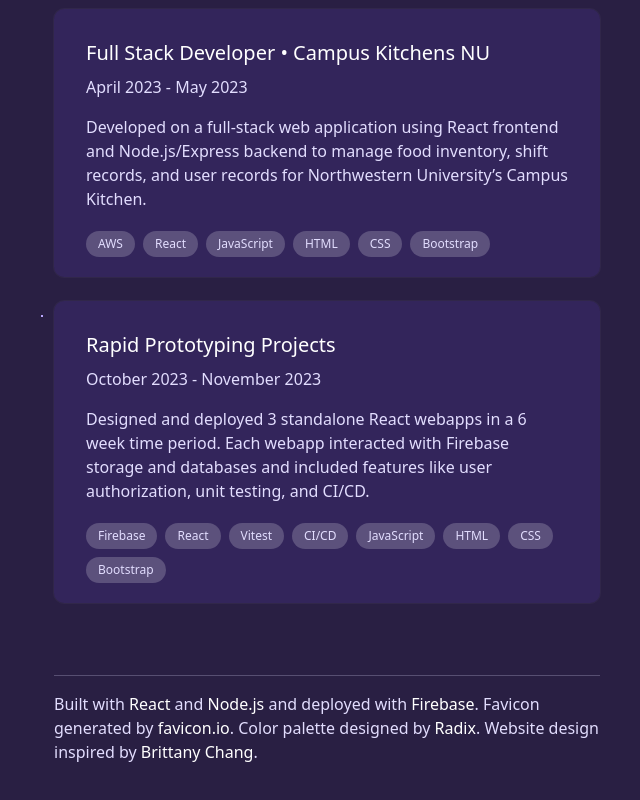
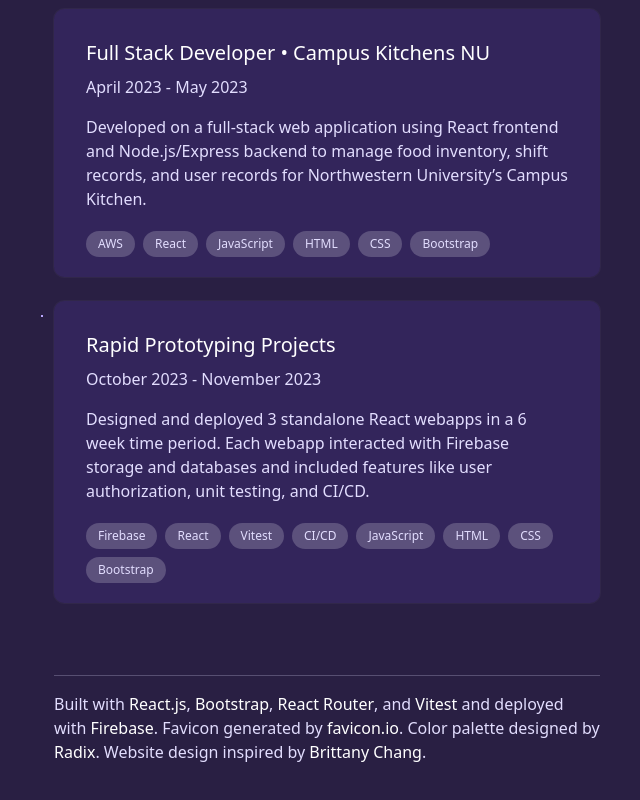
Before and after one commit to theogguu/stevensite, a React (Vite) app: page / in a window 1280 px wide. Shown: the part 884-1684 px from the top of the page, without its empty margins (598-1238 px from the left). Built offline with nearby package versions, Linux system fonts and the light colour scheme.

Commit message:
changed readme, webpage footer to more accurately credit resources used

```diff
--- a/src/components/HomePage/HomePageLandscape.jsx
+++ b/src/components/HomePage/HomePageLandscape.jsx
@@ -60,8 +60,10 @@ const HomePageLandscape = ({cardContents, openModalAndSetContent}) => {
       </section>
       <section className="footer">
         <hr></hr>
-        Built with <a href="https://react.dev/"> React</a> and
-        <a href="https://nodejs.org/"> Node.js</a> and deployed with{" "}
+        Built with <a href="https://react.dev/"> React.js</a>,
+        <a href="https://getbootstrap.com/"> Bootstrap</a>,
+        <a href="https://reactrouter.com/en/main"> React Router</a>,
+        and <a href="https://vitest.dev/">Vitest</a> and deployed with{" "}
         <a href="https://firebase.google.com/">Firebase</a>. Favicon generated
         by
         <a href="https://favicon.io/"> favicon.io</a>. Color palette designed by{" "}
--- a/src/components/HomePage/HomePagePortrait.jsx
+++ b/src/components/HomePage/HomePagePortrait.jsx
@@ -68,17 +68,17 @@ const HomePagePortrait = ({cardContents, openModalAndSetContent}) => {
     <CardList cards={cardContents} openModalAndSetContent={openModalAndSetContent} />
     </section>
     <section className="footer">
-      <hr></hr>
-      Built with <a href="https://react.dev/" aria-label="React"> React</a> and
-      <a href="https://nodejs.org/" aria-label="Node.js"> Node.js</a> and deployed
-      with <a href="https://firebase.google.com/" aria-label="Firebase">Firebase</a>.
-      Favicon generated by
-      <a href="https://favicon.io/" aria-label="Favicon Generator"> favicon.io</a>. Color palette
-      designed by <a href="https://www.radix-ui.com/colors" aria-label="Radix Color Palette"> Radix</a>.
-      Website design
-      inspired by{" "}
-      <a href="https://brittanychiang.com/" aria-label="Brittany Chang's Website"> Brittany Chang</a>.
-    </section>
+        <hr></hr>
+        Built with <a href="https://react.dev/"> React.js</a>,
+        <a href="https://getbootstrap.com/"> Bootstrap</a>,
+        <a href="https://reactrouter.com/en/main"> React Router</a>,
+        and <a href="https://vitest.dev/">Vitest</a> and deployed with{" "}
+        <a href="https://firebase.google.com/">Firebase</a>. Favicon generated
+        by
+        <a href="https://favicon.io/"> favicon.io</a>. Color palette designed by{" "}
+        <a href="https://www.radix-ui.com/colors"> Radix</a>. Website design
+        inspired by <a href="https://brittanychiang.com/"> Brittany Chang</a>.
+      </section>
   </div>
 </div>
 </div>)};
```
Also changed, not shown: 1 other file (tests, documents, lock files or other folders).
